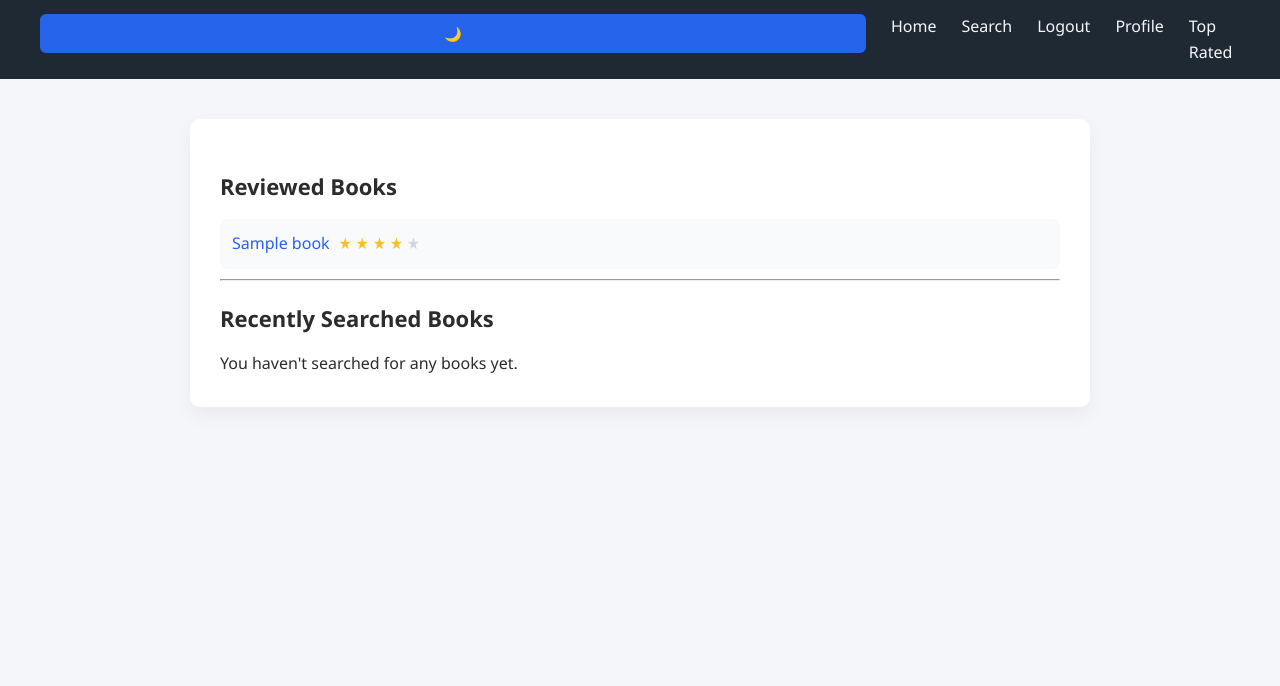
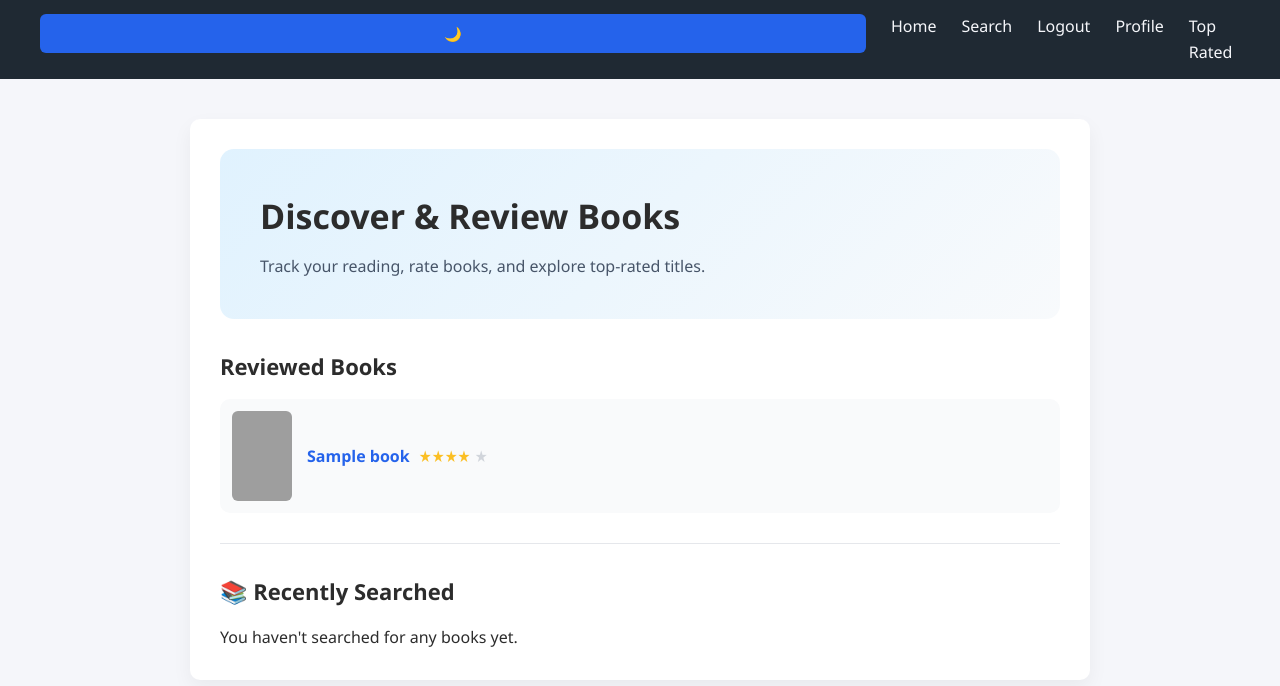
Before and after one commit to Aryanka26/cs50x-project, a Flask app: page / in a window 1280 px wide. Shown: the top 686 px of the page. Run offline with Flask 3, Linux system fonts and the light colour scheme; the visitor is signed in with stand-in values (Sample User, id 1); tables that the repository leaves empty hold one stand-in row (values such as "Sample post"); data that the repository does not hold is empty; some libraries are stand-ins or nearby versions; grey boxes are pictures that could not be loaded.

Commit message:
improved aesthetics

```diff
--- a/static/styles.css
+++ b/static/styles.css
@@ -264,3 +264,89 @@ body.dark .review {
 .save-avatar-btn:hover {
     background-color: #1d4ed8;
 }
+
+.hero {
+    background: linear-gradient(135deg, #e0f2fe, #f8fafc);
+    padding: 40px;
+    border-radius: 14px;
+    margin-bottom: 30px;
+}
+
+.hero h1 {
+    font-size: 34px;
+    margin-bottom: 10px;
+}
+
+.hero p {
+    font-size: 16px;
+    color: #475569;
+}
+
+.book-card {
+    display: flex;
+    gap: 15px;
+    align-items: center;
+    background: #f9fafb;
+    padding: 12px;
+    border-radius: 10px;
+    margin-bottom: 12px;
+}
+
+.book-card img {
+    width: 60px;
+    height: 90px;
+    object-fit: cover;
+    border-radius: 6px;
+}
+
+.card {
+    background: white;
+    padding: 20px;
+    border-radius: 12px;
+    box-shadow: 0 6px 18px rgba(0,0,0,0.05);
+    margin-bottom: 25px;
+}
+
+hr {
+    border: none;
+    height: 1px;
+    background: #e5e7eb;
+    margin: 30px 0;
+}
+
+
+.book-card {
+    transition: transform 0.2s ease, box-shadow 0.2s ease;
+}
+
+.book-card:hover {
+    transform: translateY(-2px);
+    box-shadow: 0 10px 25px rgba(0,0,0,0.2);
+}
+
+body.dark .book-card {
+    background: #020617;
+    color: #e5e7eb;
+    border: 1px solid #1e293b;
+}
+
+body.dark .book-card a {
+    color: #93c5fd;
+}
+
+body.dark .book-card a:hover {
+    color: #bfdbfe;
+}
+
+body.dark .star-empty {
+    color: #475569;
+}
+
+body.dark .hero {
+    background: linear-gradient(135deg, #020617, #020617);
+    color: #e5e7eb;
+}
+
+body, .book-card, .hero {
+    transition: background-color 0.3s ease, color 0.3s ease;
+}
--- a/templates/index.html
+++ b/templates/index.html
@@ -3,22 +3,35 @@
 {% block title %}My Dashboard{% endblock %}
 
 {% block main %}
+    <div class="hero">
+        <h1>Discover & Review Books</h1>
+        <p>Track your reading, rate books, and explore top-rated titles.</p>
+    </div>
 
     <h2>Reviewed Books</h2>
     {% if reviews %}
         <ul>
         {% for review in reviews %}
-            <li>
-                <a href="/book/{{ review.isbn }}">{{ review.title }}</a>
-                <span class="stars">
-                    {% for i in range(review.rating) %}
-                        ★
-                    {% endfor %}
-                    {% for i in range(5 - review.rating) %}
-                        <span class="star-empty">★</span>
-                    {% endfor %}
-                </span>
-            </li>
+            <div class="book-card">
+                <img
+                    src="https://covers.openlibrary.org/b/isbn/{{ review.isbn }}-M.jpg"
+                    alt="Book cover"
+                    onerror="this.style.display='none'"
+                >
+
+                <div>
+                    <a href="/book/{{ review.isbn }}">
+                        <strong>{{ review.title }}</strong>
+                    </a>
+
+                    <span class="stars">
+                        {% for i in range(review.rating) %}★{% endfor %}
+                        {% for i in range(5 - review.rating) %}
+                            <span class="star-empty">★</span>
+                        {% endfor %}
+                    </span>
+                </div>
+            </div>
         {% endfor %}
         </ul>
     {% else %}
@@ -27,7 +40,7 @@
 
     <hr>
 
-    <h2>Recently Searched Books</h2>
+    <h2>📚 Recently Searched</h2>
     {% if searches %}
         <ul>
         {% for book in searches %}
```
Also changed, not shown: templates/profile.html (+12 -9 lines), templates/search.html (+14 -3 lines), 2 other files.
